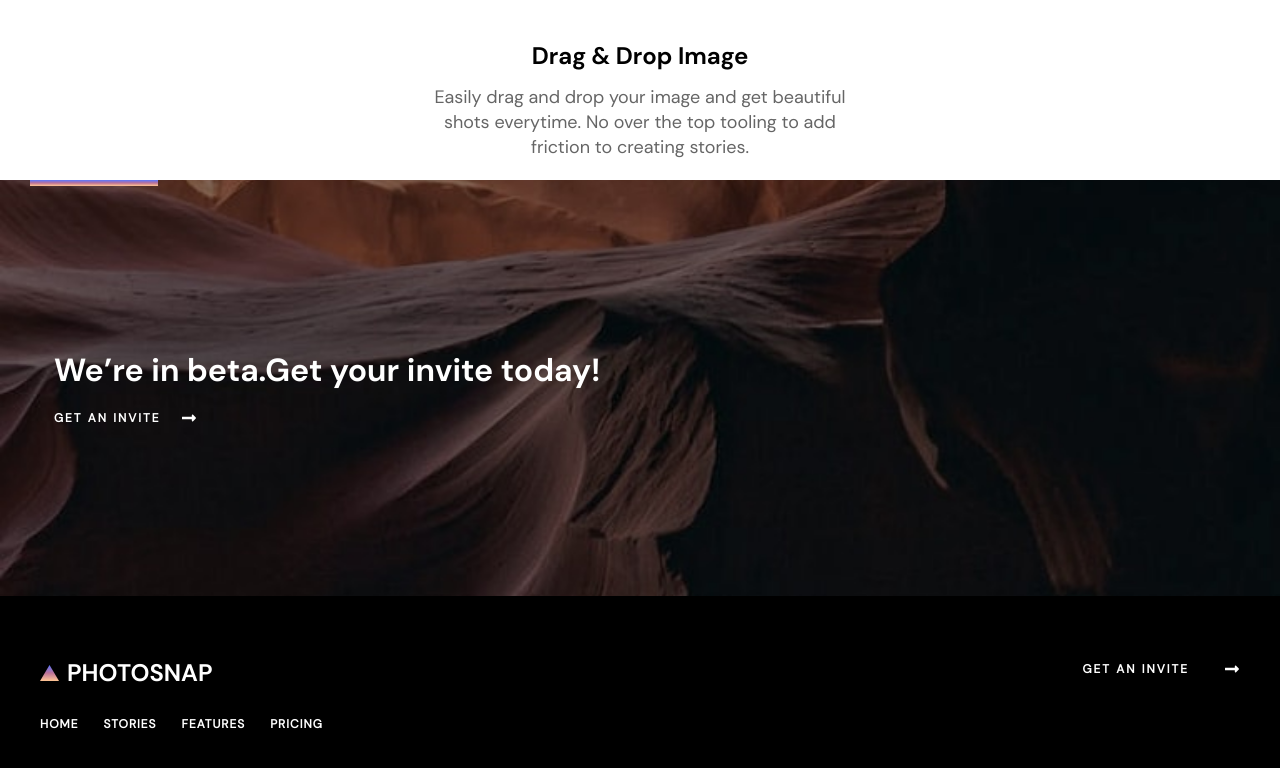
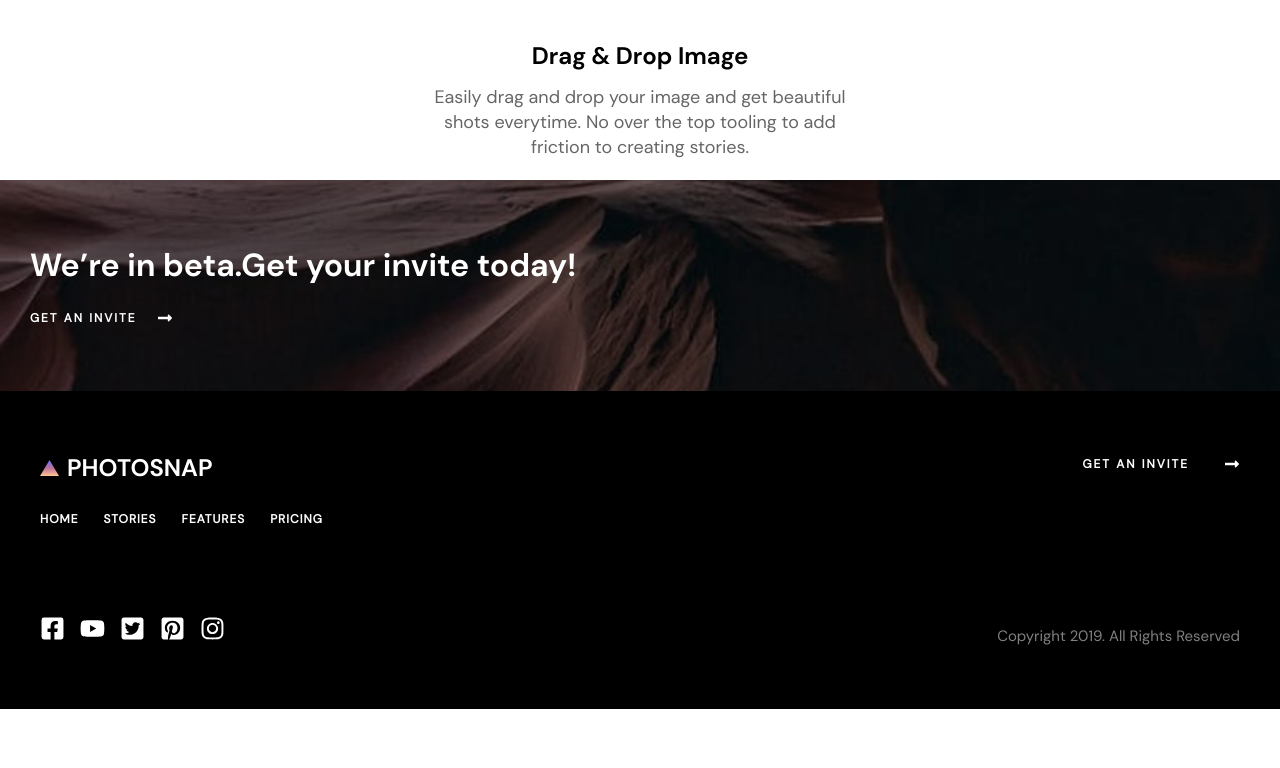
Before and after one commit to tsanev96/Photosnap, a React (Create React App) app: page /features in a window 1280 px wide. Shown: the part 2405-3173 px from the top of the page. After the commit the page ends 3114 px from the top, so only its background shows below. Built offline with nearby package versions, Linux system fonts and the light colour scheme.

Commit message:
new component info text image, renamed types and added new one

```diff
--- a/src/components/Features/Features.tsx
+++ b/src/components/Features/Features.tsx
@@ -3,10 +3,10 @@ import { Box } from "../common/Box/Box";
 import { Boxes } from "../common/Boxes/Boxes";
 import { ImageContent } from "../common/ImageText/ImageContent";
 import { InfoText } from "../common/InfoText/InfoText";
+import { InfoTextImage } from "../common/InfoTextImage/InfoTextImage";
 import {
   imageContentData,
-  boxesFirstData,
-  boxesSecondData,
+  boxesFeatureData,
   imageInfoData,
 } from "./featuresData";
 
@@ -30,27 +30,20 @@ export const Features = () => {
         />
       </ImageContent>
       <Boxes>
-        {boxesFirstData.map(({ headline, copy, icon }) => (
+        {boxesFeatureData.map(({ headline, copy, icon }) => (
           <Box key={headline} headline={headline} copy={copy} icon={icon} />
         ))}
       </Boxes>
-      <Boxes>
-        {boxesSecondData.map(({ headline, copy, icon }) => (
-          <Box key={headline} headline={headline} copy={copy} icon={icon} />
-        ))}
-      </Boxes>
-      <InfoText
+      <InfoTextImage
         headline={imageInfoData.headline}
-        copy={imageInfoData.copy}
         theme={imageInfoData.theme}
-        isOpacity
         image={{
           mobile: imageInfoData.image.mobile,
           tablet: imageInfoData.image.tablet,
           desktop: imageInfoData.image.desktop,
           alt: imageInfoData.image.alt,
         }}
-        button={imageInfoData.button && { text: imageInfoData.button.text }}
+        button={{ text: imageInfoData.button.text }}
       />
     </div>
   );
--- a/src/components/Features/featuresData.tsx
+++ b/src/components/Features/featuresData.tsx
@@ -15,6 +15,7 @@ import { BoxContent } from "../../types/interfaces/boxContent";
 import imgBetaMobile from "../../images/shared/mobile/bg-beta.jpg";
 import imgBetaTablet from "../../images/shared/tablet/bg-beta.jpg";
 import imgBetaDesktop from "../../images/shared/desktop/bg-beta.jpg";
+import { InfoImageContent } from "../../types/interfaces/infoImageContent";
 
 export const imageContentData: ImageContent = {
   image: {
@@ -30,7 +31,7 @@ export const imageContentData: ImageContent = {
   isRowReversed: true,
 };
 
-export const boxesFirstData: BoxContent[] = [
+export const boxesFeatureData: BoxContent[] = [
   {
     headline: "100% Responsive",
     copy:
@@ -49,9 +50,6 @@ export const boxesFirstData: BoxContent[] = [
       "Embed Tweets, Facebook posts, Instagram media, Vimeo or YouTube videos, Google Maps, and more. ",
     icon: <FaPaperPlane />,
   },
-];
-
-export const boxesSecondData: BoxContent[] = [
   {
     headline: "Custom Domain",
     copy:
@@ -72,7 +70,7 @@ export const boxesSecondData: BoxContent[] = [
   },
 ];
 
-export const imageInfoData: ImageContent = {
+export const imageInfoData: InfoImageContent = {
   image: {
     mobile: imgBetaMobile,
     tablet: imgBetaTablet,
@@ -84,5 +82,4 @@ export const imageInfoData: ImageContent = {
     text: "GET AN INVITE",
   },
   theme: "light",
-  isRowReversed: true,
 };
--- a/src/components/common/InfoText/InfoText.tsx
+++ b/src/components/common/InfoText/InfoText.tsx
@@ -15,7 +15,6 @@ interface PropsInfoText {
   };
   theme?: "dark" | "light";
   isOpacity?: true | false;
-  image?: ImageDetails;
 }
 
 export const InfoText: FC<PropsInfoText> = ({
@@ -24,7 +23,6 @@ export const InfoText: FC<PropsInfoText> = ({
   button,
   theme = "dark",
   isOpacity = false,
-  image,
 }) => {
   return (
     <div className={`info-text info-text__${theme}`}>
@@ -34,7 +32,6 @@ export const InfoText: FC<PropsInfoText> = ({
       <Headline level="h2" text={headline} theme={theme} />
       {copy && <Copy text={copy} theme={theme} isOpacity={isOpacity} />}
       {button && <ButtonArrow text={button.text} theme={theme} />}
-      {image && <Image image={image} />}
     </div>
   );
 };
--- a/src/components/common/InfoText/_info-text.scss
+++ b/src/components/common/InfoText/_info-text.scss
@@ -39,8 +39,4 @@
     color: var(--white-color);
     background: var(--primary-color);
   }
-
-  img {
-    @include imageBackground;
-  }
 }
--- /dev/null
+++ b/src/components/common/InfoTextImage/InfoTextImage.tsx
@@ -0,0 +1,30 @@
+import React, { FC } from "react";
+import { ImageDetails } from "../../../types/interfaces/imageDetails";
+import { ButtonArrow } from "../ButtonArrow/ButtonArrow";
+import { Headline } from "../Headline/Headline";
+import { Image } from "../Image/Image";
+import "./_info-text-image.scss";
+
+interface PropsInfoTextImage {
+  headline: string;
+  button: {
+    text: string;
+  };
+  image: ImageDetails;
+  theme: "dark" | "light";
+}
+
+export const InfoTextImage: FC<PropsInfoTextImage> = ({
+  headline,
+  button,
+  image,
+  theme = "light",
+}) => {
+  return (
+    <div className="info-text-image">
+      <Headline theme={theme} text={headline} level="h2" />
+      <ButtonArrow theme={theme} text={button.text} />
+      <Image image={image} />
+    </div>
+  );
+};
--- /dev/null
+++ b/src/components/common/InfoTextImage/_info-text-image.scss
@@ -0,0 +1,15 @@
+@import "../../../styles/mixins/mixins";
+@import "../../../styles/functions/pixel-to-rem";
+
+.info-text-image {
+  position: relative;
+  padding: rem(65) rem(30);
+
+  .headline {
+    margin-bottom: rem(25);
+  }
+
+  img {
+    @include imageBackground;
+  }
+}
--- a/src/types/interfaces/imageContent.ts
+++ b/src/types/interfaces/imageContentCols.ts
@@ -1,7 +1,7 @@
 import { ImageDetails } from "./imageDetails";
 import { ThemeVariants } from "./theme";
 
-export interface ImageContent {
+export interface ImageContentCols {
   image: ImageDetails;
   headline: string;
   copy?: string;
--- /dev/null
+++ b/src/types/interfaces/infoImageContent.ts
@@ -0,0 +1,12 @@
+import { ImageDetails } from "./imageDetails";
+
+// InfoTextImage component where we have image as a background
+
+export interface InfoImageContent {
+  image: ImageDetails;
+  headline: string;
+  button: {
+    text: string;
+  };
+  theme: "dark" | "light";
+}
```
